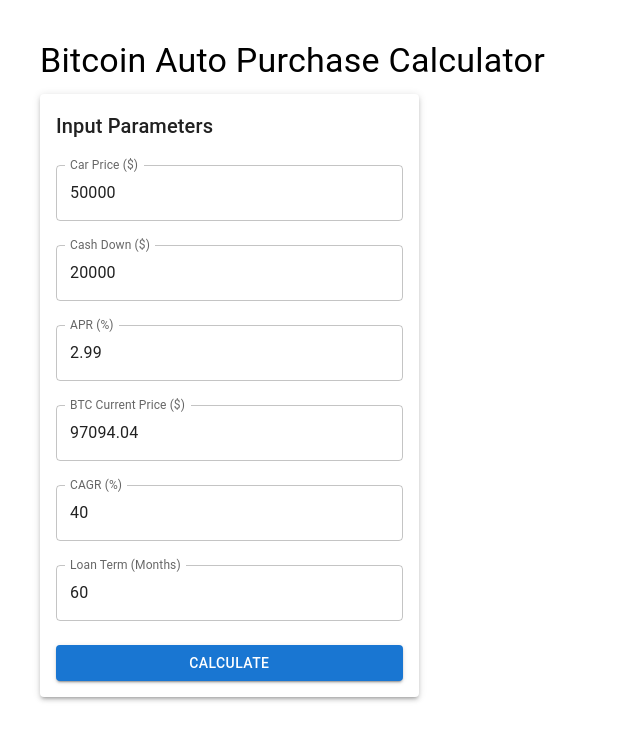
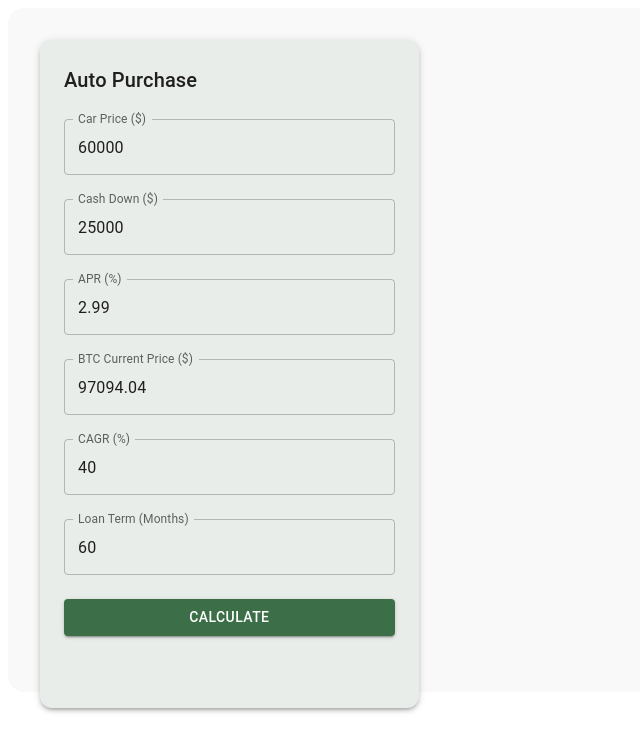
Before and after one commit to acvid3/bitcoinmath-calc-components, a React (Create React App) app: page / in a window 1280 px wide. Shown: the top 752 px of the page, without its empty margins (0-640 px from the left). Built offline with nearby package versions, Linux system fonts and the light colour scheme.

Commit message:
update styles component Calculator

```diff
--- a/src/components/BtcCalculator.jsx
+++ b/src/components/BtcCalculator.jsx
@@ -1,11 +1,11 @@
 import React, { useState } from 'react';
-import { Box, TextField, Button, Typography, Grid, Paper } from '@mui/material';
-import { BarChart, Bar, XAxis, YAxis, CartesianGrid, Tooltip, Legend } from 'recharts';
+import { Box, TextField, Button, Typography, Grid, Paper, Table, TableBody, TableCell, TableContainer, TableRow } from '@mui/material';
+import { BarChart, Bar, XAxis, YAxis, CartesianGrid, Tooltip, LabelList } from 'recharts';
 
 const BtcCalculator = ({ calculateBTC }) => {
     const [formData, setFormData] = useState({
-        car_price: 50000,
-        cash_down: 20000,
+        car_price: 60000,
+        cash_down: 25000,
         apr: 2.99,
         btc_price: 97094.04,
         cagr: 40,
@@ -20,18 +20,11 @@
             ...prevFormData,
             [name]: parseFloat(value) || '',
         }));
-
-        console.log({
-            ...formData,
-            [name]: parseFloat(value) || '',
-        });
     };
 
     const handleCalculate = async () => {
-        console.log('Form data before API call:', formData);
         try {
             const data = await calculateBTC(formData);
-            console.log('API Response:', data);
             setResults(data);
         } catch (error) {
             console.error('Error calculating BTC data:', error);
@@ -40,79 +33,129 @@
 
     const chartData = results
         ? [
-              { name: 'Tradfi', value: results.end_term_value },
-              { name: 'BTC', value: results.ending_btc_value },
+              { name: 'Tradfi', value: results.tradfi.end_term_value, color: '#3c6e47' },
+              { name: 'BTC', value: results.btc.end_term_value, color: '#f4a261' },
           ]
         : [];
 
     return (
-        <Box sx={{ padding: 4 }}>
-            <Typography variant="h4" gutterBottom>
-                Bitcoin Auto Purchase Calculator
-            </Typography>
-            <Grid container spacing={4}>
+        <Box sx={{ padding: 4, backgroundColor: '#f8f9f8', borderRadius: 4 }}>
+            <Grid container spacing={4} alignItems="stretch">
                 <Grid item xs={12} md={4}>
-                    <Paper elevation={3} sx={{ padding: 2 }}>
+                    <Paper
+                        elevation={3}
+                        sx={{
+                            padding: 3,
+                            backgroundColor: '#e9ede9',
+                            borderRadius: 3,
+                            height: '100%',
+                        }}
+                    >
                         <Typography variant="h6" gutterBottom>
-                            Input Parameters
+                            Auto Purchase
                         </Typography>
-                        <TextField fullWidth label="Car Price ($)" name="car_price" type="number" value={formData.car_price} onChange={handleChange} margin="normal" />
-                        <TextField fullWidth label="Cash Down ($)" name="cash_down" type="number" value={formData.cash_down} onChange={handleChange} margin="normal" />
-                        <TextField fullWidth label="APR (%)" name="apr" type="number" value={formData.apr} onChange={handleChange} margin="normal" />
-                        <TextField fullWidth label="BTC Current Price ($)" name="btc_rice" type="number" value={formData.btc_price} onChange={handleChange} margin="normal" />
-                        <TextField fullWidth label="CAGR (%)" name="cagr" type="number" value={formData.cagr} onChange={handleChange} margin="normal" />
-                        <TextField fullWidth label="Loan Term (Months)" name="loan_term" type="number" value={formData.loan_term} onChange={handleChange} margin="normal" />
-                        <Button variant="contained" color="primary" fullWidth onClick={handleCalculate} sx={{ marginTop: 2 }}>
+                        <TextField fullWidth label="Car Price ($)" name="car_price" type="number" value={formData.car_price} onChange={handleChange} margin="normal" sx={{ borderRadius: 10 }} />
+                        <TextField fullWidth label="Cash Down ($)" name="cash_down" type="number" value={formData.cash_down} onChange={handleChange} margin="normal" sx={{ borderRadius: 10 }} />
+                        <TextField fullWidth label="APR (%)" name="apr" type="number" value={formData.apr} onChange={handleChange} margin="normal" sx={{ borderRadius: 10 }} />
+                        <TextField fullWidth label="BTC Current Price ($)" name="btc_price" type="number" value={formData.btc_price} onChange={handleChange} margin="normal" sx={{ borderRadius: 10 }} />
+                        <TextField fullWidth label="CAGR (%)" name="cagr" type="number" value={formData.cagr} onChange={handleChange} margin="normal" sx={{ borderRadius: 10 }} />
+                        <TextField fullWidth label="Loan Term (Months)" name="loan_term" type="number" value={formData.loan_term} onChange={handleChange} margin="normal" sx={{ borderRadius: 10 }} />
+                        <Button variant="contained" color="primary" fullWidth onClick={handleCalculate} sx={{ marginTop: 2, backgroundColor: '#3c6e47' }}>
                             Calculate
                         </Button>
                     </Paper>
                 </Grid>
 
-                <Grid item xs={12} md={4}>
-                    {results && (
-                        <Paper elevation={3} sx={{ padding: 2 }}>
+                {results && (
+                    <Grid item xs={12} md={4}>
+                        <Paper
+                            elevation={3}
+                            sx={{
+                                padding: 3,
+                                backgroundColor: '#ffffff',
+                                borderRadius: 3,
+                                height: '100%',
+                            }}
+                        >
                             <Typography variant="h6" gutterBottom>
                                 Results
                             </Typography>
-                            <Typography>Car Price: ${results.car_price}</Typography>
-                            <Typography>Amount Down: ${results.amount_down}</Typography>
-                            <Typography>Total Financed: ${results.total_financed}</Typography>
-                            <Typography>APR: {results.apr}</Typography>
-                            <Typography>Monthly Principal: ${results.monthly_principal}</Typography>
-                            <Typography>Monthly Interest: ${results.monthly_interest}</Typography>
-                            <Typography>Total Monthly Payment: ${results.total_monthly_payment}</Typography>
-                            <Typography>BTC Investment: ${results.btc_investment}</Typography>
-                            <Typography>BTC Acquired: {results.btc_acquired} BTC</Typography>
-                            <Typography>BTC Term Appreciation: ${results.term_appreciation}</Typography>
-                            <Typography>Ending BTC Value: ${results.ending_btc_value}</Typography>
-                            <Typography>Monthly Savings: ${results.monthly_savings}</Typography>
-                            <Typography>Total Savings: ${results.total_savings}</Typography>
-                            <Typography>Annual Depreciation: {results.annual_depreciation}</Typography>
-                            <Typography>Down Payment Depreciation: ${results.down_payment_depreciation}</Typography>
-                            <Typography>End Term Value: ${results.end_term_value}</Typography>
-                            <Typography>Difference: ${results.difference}</Typography>
-                            <Typography>Difference (%): {results.difference_percent}</Typography>
+                            <TableContainer>
+                                <Table>
+                                    <TableBody>
+                                        <TableRow>
+                                            <TableCell />
+                                            <TableCell align="right" sx={{ fontWeight: 'bold', color: '#3c6e47' }}>
+                                                Tradfi
+                                            </TableCell>
+                                            <TableCell align="right" sx={{ fontWeight: 'bold', color: '#f4a261' }}>
+                                                Bitcoin
+                                            </TableCell>
+                                        </TableRow>
+                                        {Object.keys(results.tradfi).map((key) => (
+                                            <TableRow key={key}>
+                                                <TableCell>{key.replace(/_/g, ' ')}</TableCell>
+                                                <TableCell align="right">{results.tradfi[key]}</TableCell>
+                                                <TableCell align="right">{results.btc[key]}</TableCell>
+                                            </TableRow>
+                                        ))}
+                                        <TableRow>
+                                            <TableCell>Difference ($)</TableCell>
+                                            <TableCell colSpan={2} align="right">
+                                                {results.difference.difference_dollar}
+                                            </TableCell>
+                                        </TableRow>
+                                        <TableRow>
+                                            <TableCell>Difference (%)</TableCell>
+                                            <TableCell colSpan={2} align="right">
+                                                {results.difference.difference_percent}
+                                            </TableCell>
+                                        </TableRow>
+                                    </TableBody>
+                                </Table>
+                            </TableContainer>
                         </Paper>
-                    )}
-                </Grid>
+                    </Grid>
+                )}
 
-                <Grid item xs={12} md={4}>
-                    {results && (
-                        <Paper elevation={3} sx={{ padding: 2 }}>
+                {results && (
+                    <Grid item xs={12} md={4}>
+                        <Paper
+                            elevation={3}
+                            sx={{
+                                padding: 3,
+                                backgroundColor: '#ffffff',
+                                borderRadius: 3,
+                                height: '100%',
+                            }}
+                        >
                             <Typography variant="h6" gutterBottom>
-                                Chart
+                                End Term Value Comparison
                             </Typography>
-                            <BarChart width={300} height={200} data={chartData} margin={{ top: 5, right: 30, left: 20, bottom: 5 }}>
+                            <BarChart width={350} height={350} data={chartData} margin={{ top: 5, right: 30, left: 20, bottom: 5 }}>
+                                <defs>
+                                    <linearGradient id="gradTradfi" x1="0" y1="0" x2="0" y2="1">
+                                        <stop offset="0%" stopColor="#2E4E3566" />
+                                        <stop offset="100%" stopColor="#FFFFFF66" />
+                                    </linearGradient>
+                                    <linearGradient id="gradBTC" x1="0" y1="0" x2="0" y2="1">
+                                        <stop offset="0%" stopColor="#F1B31466" />
+                                        <stop offset="100%" stopColor="#FFFFFF66" />
+                                    </linearGradient>
+                                </defs>
                                 <CartesianGrid strokeDasharray="3 3" />
                                 <XAxis dataKey="name" />
                                 <YAxis />
                                 <Tooltip />
-                                <Legend />
-                                <Bar dataKey="value" fill="#82ca9d" />
+
+                                {console.log('GG')}
+                                <Bar dataKey="value" isAnimationActive={false} barSize={40} fill={'url(#gradBTC)'} sx={{ borderRadius: 10 }}>
+                                    <LabelList dataKey="value" position="top" formatter={(value) => `$${value}`} />
+                                </Bar>
                             </BarChart>
                         </Paper>
-                    )}
-                </Grid>
+                    </Grid>
+                )}
             </Grid>
         </Box>
     );
```
Also changed, not shown: 1 other file (tests, documents, lock files or other folders).
